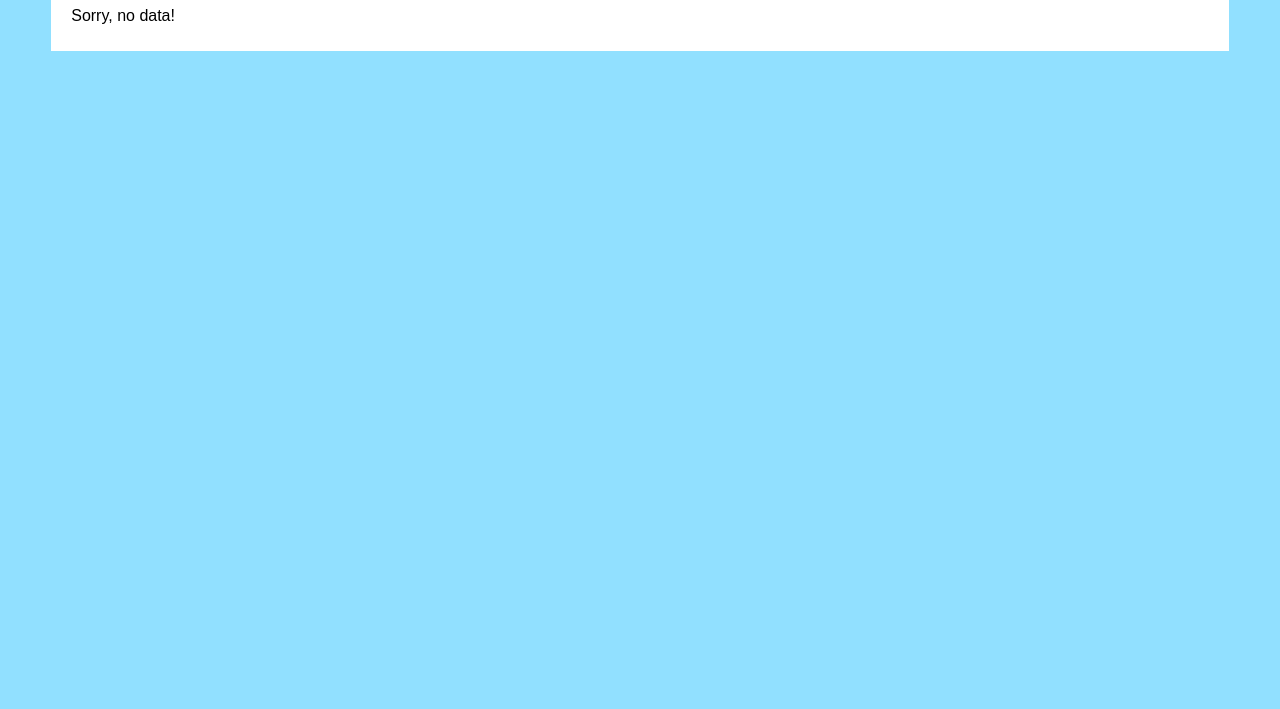
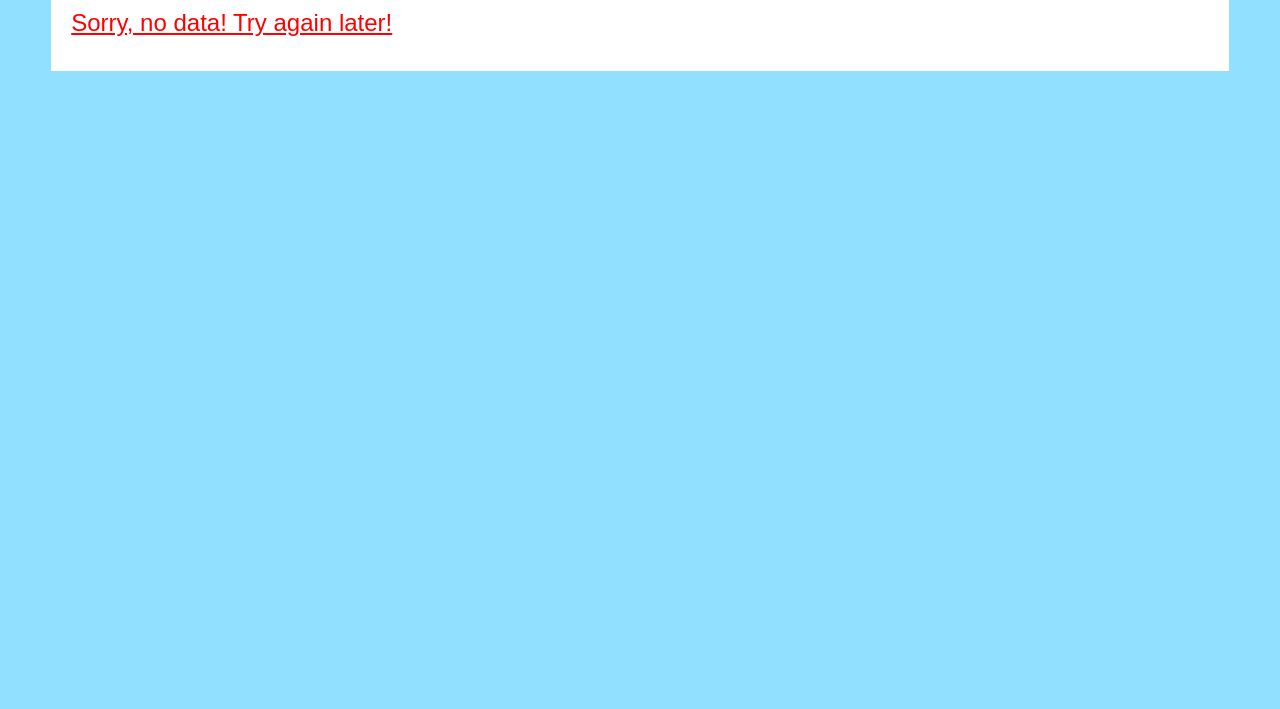
Before and after one commit to annametsapelto/gofore-simple-fs-recruitment-test-08cab473162c, a plain HTML site: page public/index.html in a window 1280 px wide. Shown: the part 91-800 px from the top of the page. Drawn offline with nearby package versions, Linux system fonts and the light colour scheme; no server answers.

Commit message:
Modifications to style

```diff
--- a/public/app.js
+++ b/public/app.js
@@ -1,5 +1,5 @@
 const QuestionOwner = ({ name, avatar }) => (
-    <div class="owner">
+    <div className="owner">
       <p>{name}</p>
       <img src={avatar} alt="Image of {name}"/>
     </div>
@@ -22,7 +22,7 @@ const Questions = ({ questions }) => (
   <div className="questions">
     {
       !questions ?
-        <p>Sorry, no data!</p>
+        <p className="noData">Sorry, no data! Try again later!</p>
       :
         questions.map((question, index) => (
           <Question title={question.title} link={question.link} key={index}  owner={question.owner}/>
--- a/public/index.html
+++ b/public/index.html
@@ -40,6 +40,11 @@
         .owner > img {
             max-width: 100px;
         }
+        .noData {
+            font-size: 24px;
+            color: red;
+            text-decoration-line: underline;
+        }
     </style>
 </head>
 <body>
```
